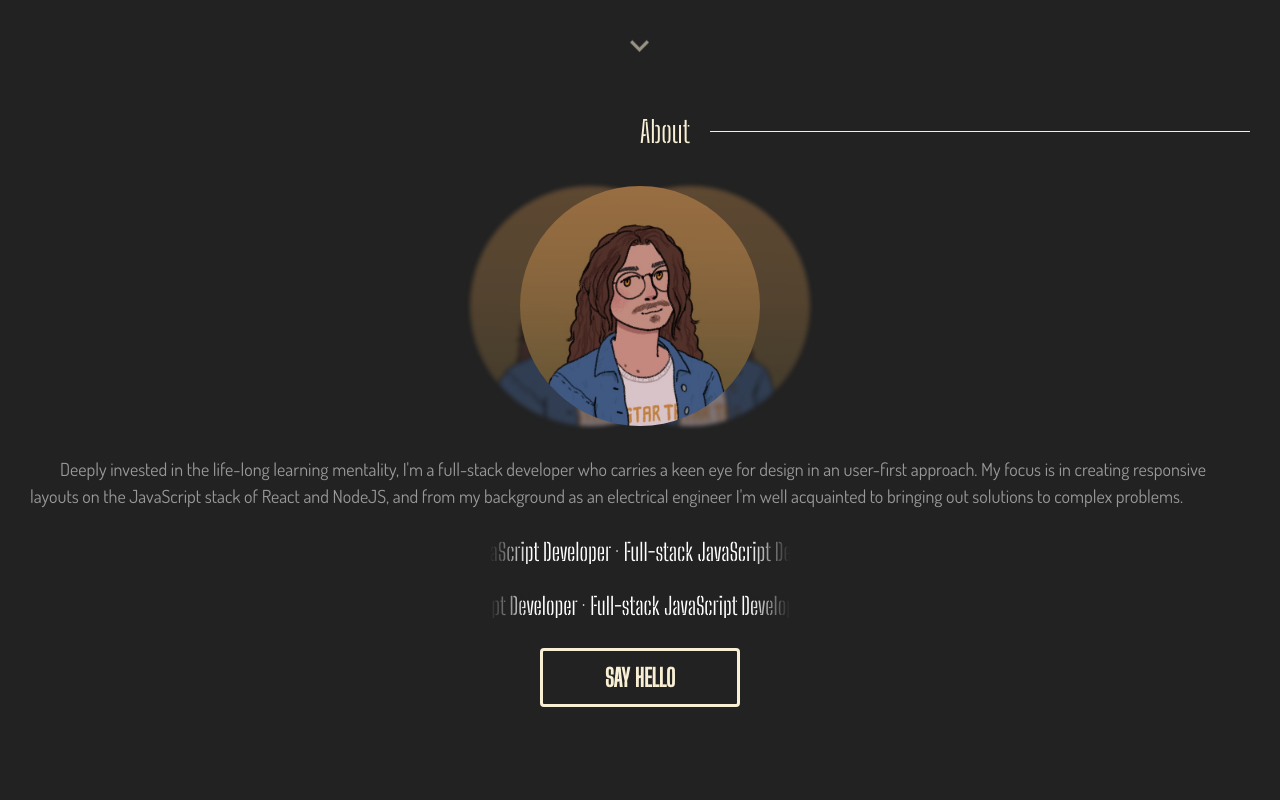
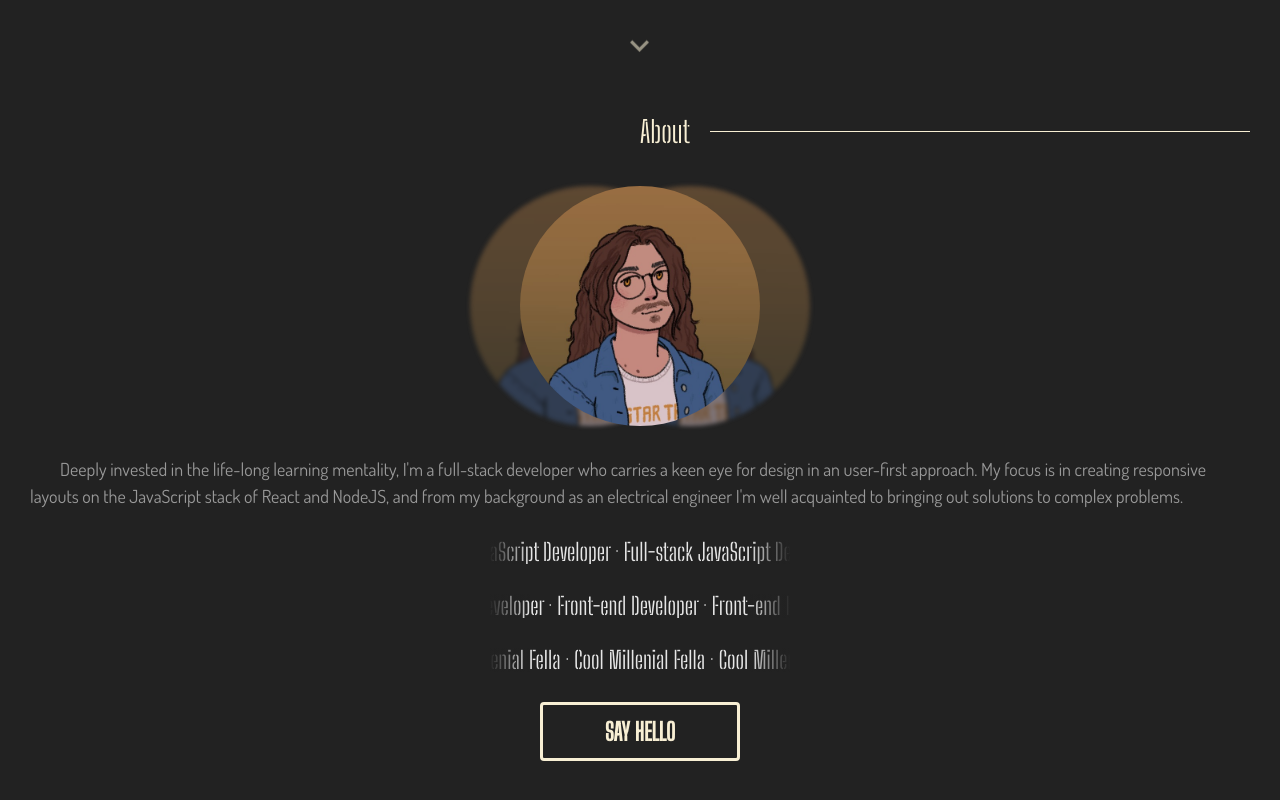
Before and after one commit to pklepa/portfolio, a Next.js app: page / in a window 1280 px wide. Shown: the part 714-1514 px from the top of the page. Built offline with nearby package versions, Linux system fonts and the light colour scheme.

Commit message:
ScrollingText now takes text as a prop rather than have it hard coded

```diff
--- a/src/components/AboutSection.tsx
+++ b/src/components/AboutSection.tsx
@@ -22,8 +22,14 @@ function AboutSection(): ReactElement {
           well acquainted to bringing out solutions to complex problems.
         </p>
 
-        <ScrollingText direction="left" />
-        <ScrollingText direction="right" />
+        <ScrollingText
+          text="Full-stack JavaScript Developer &middot; "
+          direction="left"
+        />
+
+        <ScrollingText text="Front-end Developer &middot; " direction="right" />
+
+        <ScrollingText text="Cool Millenial Fella &middot; " direction="left" />
 
         <Button text="Say Hello" isPrimary />
       </div>
--- a/src/components/ScrollingText.tsx
+++ b/src/components/ScrollingText.tsx
@@ -2,16 +2,15 @@ import React, { ReactElement } from 'react';
 import styles from '../styles/components/ScrollingText.module.scss';
 
 interface Props {
+  text: string;
   direction: 'left' | 'right';
 }
 
-function ScrollingText({ direction }: Props): ReactElement {
+function ScrollingText({ text, direction }: Props): ReactElement {
   return (
     <div className={styles.container}>
       <span className={direction === 'left' ? styles.toLeft : styles.toRight}>
-        Full-stack JavaScript Developer &middot; Full-stack JavaScript Developer
-        &middot; Full-stack JavaScript Developer &middot; Full-stack JavaScript
-        Developer &middot;
+        {Array(4).fill(text).join(' ')}
       </span>
     </div>
   );
--- a/src/styles/components/ScrollingText.module.scss
+++ b/src/styles/components/ScrollingText.module.scss
@@ -36,7 +36,7 @@
   }
 
   span {
-    color: var(--white);
+    filter: brightness(1.5);
     font-size: 24px;
     font-family: 'Big Shoulders Stencil Display', cursive;
     white-space: nowrap;
```
